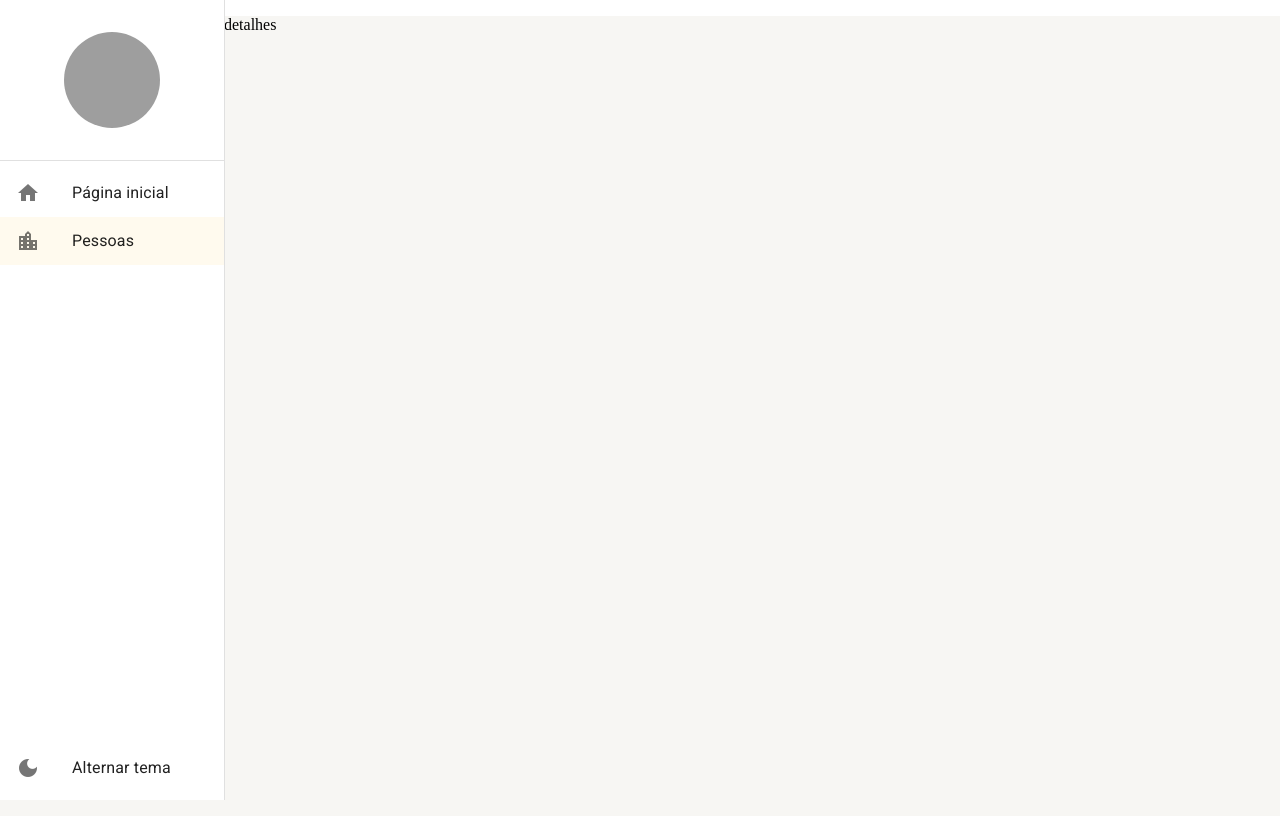
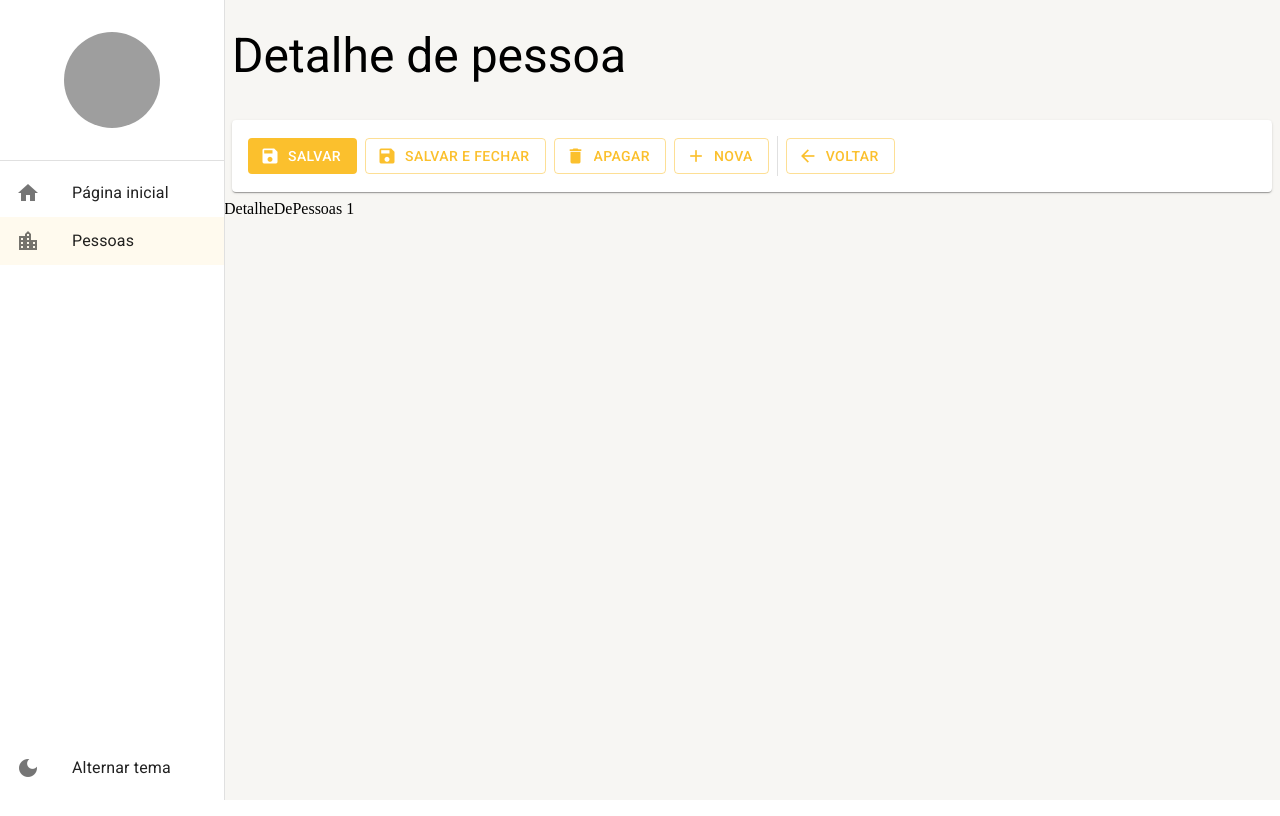
Before and after one commit to DigitalHDR/react-mui-typescript, a React (Create React App) app: page /pessoas/detalhe/1 in a window 1280 px wide. Built offline with nearby package versions, Linux system fonts and the light colour scheme; grey boxes are pictures that could not be loaded.

Commit message:
Tela de criação e edição de registro

```diff
--- a/src/pages/index.ts
+++ b/src/pages/index.ts
@@ -1,2 +1,3 @@
 export * from './dashboard/Dashboard'
 export * from './pessoas/ListagemDePessoas'
+export * from './pessoas/DetalheDePessoas'
--- /dev/null
+++ b/src/pages/pessoas/DetalheDePessoas.tsx
@@ -0,0 +1,39 @@
+import { useNavigate, useParams } from 'react-router-dom'
+
+import { FerramentasDeDetalhes } from '../../shared/components'
+import { LayoutBaseDePagina } from '../../shared/layouts'
+
+export const DetalheDePessoas: React.FC = () => {
+  const { id = 'nova' } = useParams<'id'>()
+  const navigate = useNavigate()
+
+  const handleSave = () => {
+    console.log('Save')
+  }
+
+  const handleDelete = () => {
+    console.log('Save')
+  }
+
+  return (
+    <LayoutBaseDePagina
+      titulo="Detalhe de pessoa"
+      barraDeFerramentas={
+        <FerramentasDeDetalhes
+          mostrarBotaoSalvarEFechar
+          textoBotaoNovo="Nova"
+          mostrarBotaoApagar={id !== 'nova'}
+          mostrarBotaoNovo={id !== 'nova'}
+
+          aoClicarEmSalvar={handleSave}
+          aoClicarEmSalvarEFechar={handleSave}
+          aoClicarEmApagar={handleDelete}
+          aoClicarEmVoltar={() => navigate('/pessoas')}
+          aoClicarEmNovo={() => navigate('/pessoas/detalhe/nova')}
+        />
+      }
+    >
+      <div>DetalheDePessoas {id}</div>
+    </LayoutBaseDePagina>
+  )
+}
--- a/src/pages/pessoas/ListagemDePessoas.tsx
+++ b/src/pages/pessoas/ListagemDePessoas.tsx
@@ -79,6 +79,7 @@ export const ListagemDePessoas: React.FC = () => {
       barraDeFerramentas={
         <FerramentasDaListagem
           textoBotaoNovo="Nova"
+          aoClicarEmNovo={() => navigate('/pessoas/detalhe/nova')}
           monstrarInputBusca
           textoDaBusca={busca}
           aoMudarTextoDeBusca={texto =>
--- a/src/routes/index.tsx
+++ b/src/routes/index.tsx
@@ -1,6 +1,6 @@
 import { useEffect } from 'react'
 import { Routes, Route, Navigate } from 'react-router-dom'
-import { Dashboard, ListagemDePessoas } from '../pages'
+import { Dashboard, DetalheDePessoas, ListagemDePessoas } from '../pages'
 import { useDrawerContext } from '../shared/contexts'
 
 export const AppRoutes = () => {
@@ -26,7 +26,7 @@ export const AppRoutes = () => {
       <Route path="/pagina-inicial" element={<Dashboard />} />
 
       <Route path="/pessoas" element={<ListagemDePessoas />} />
-      <Route path="/pessoas/detalhe/:id" element={<p>detalhes</p>} />
+      <Route path="/pessoas/detalhe/:id" element={<DetalheDePessoas />} />
 
       <Route path="*" element={<Navigate to="/pagina-inicial" />} />
     </Routes>
```
Also changed, not shown: 1 other file (tests, documents, lock files or other folders).
